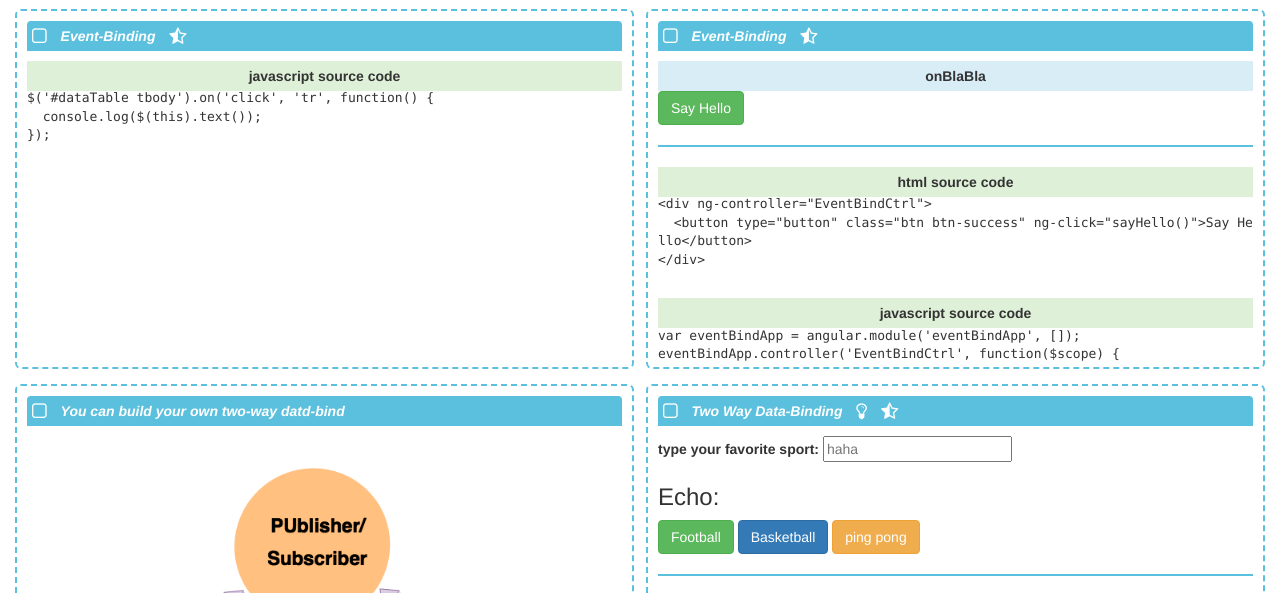
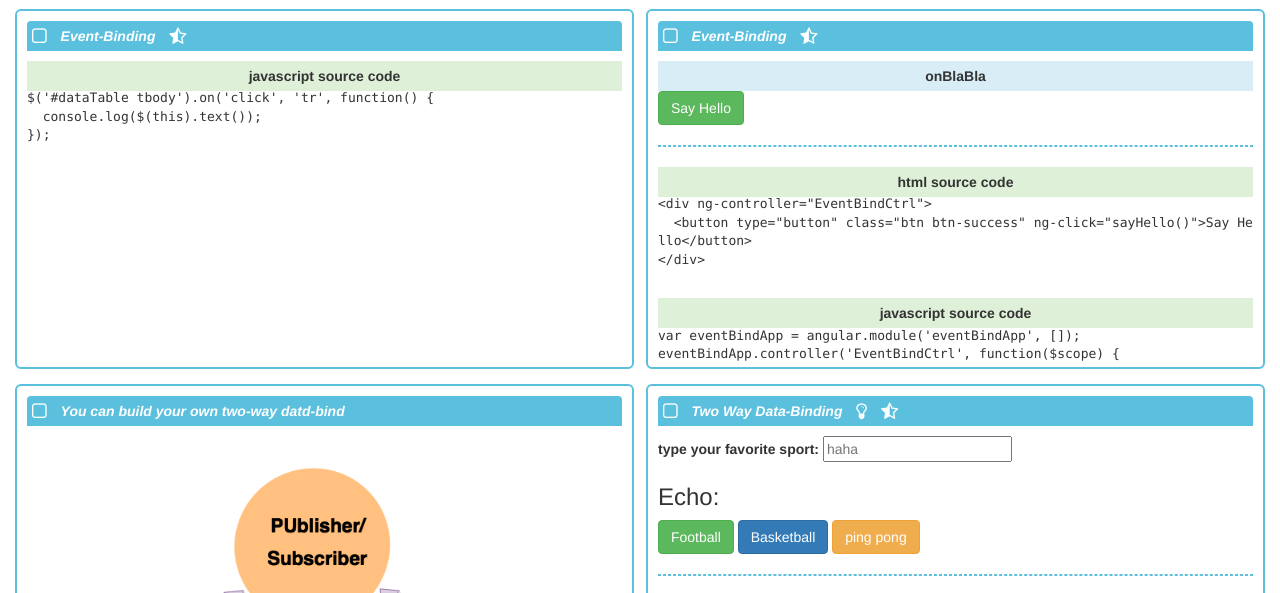
Before and after one commit to dabeng/learn-angularjs-with-example, a plain HTML site: page outside-dom-vs-inside-dom/index.html in a window 1280 px wide. Shown: the part 162-755 px from the top of the page. Drawn offline with Linux system fonts and the light colour scheme; a script that the page names is missing.

Commit message:
Adjust the style

```diff
--- a/css/style.css
+++ b/css/style.css
@@ -20,8 +20,7 @@
 }
 
 hr {
-  border-width: 2px;
-  border-color: #5bc0de;
+  border: 1px dashed #5bc0de;
 }
 
 pre {
--- a/outside-dom-vs-inside-dom/css/style.css
+++ b/outside-dom-vs-inside-dom/css/style.css
@@ -16,7 +16,7 @@
 }
 
 .feature {
-  border: 2px dashed #5bc0de;
+  border: 2px solid #5bc0de;
   border-radius: 6px;
   height: 360px;
   margin-bottom: 0px;
```
